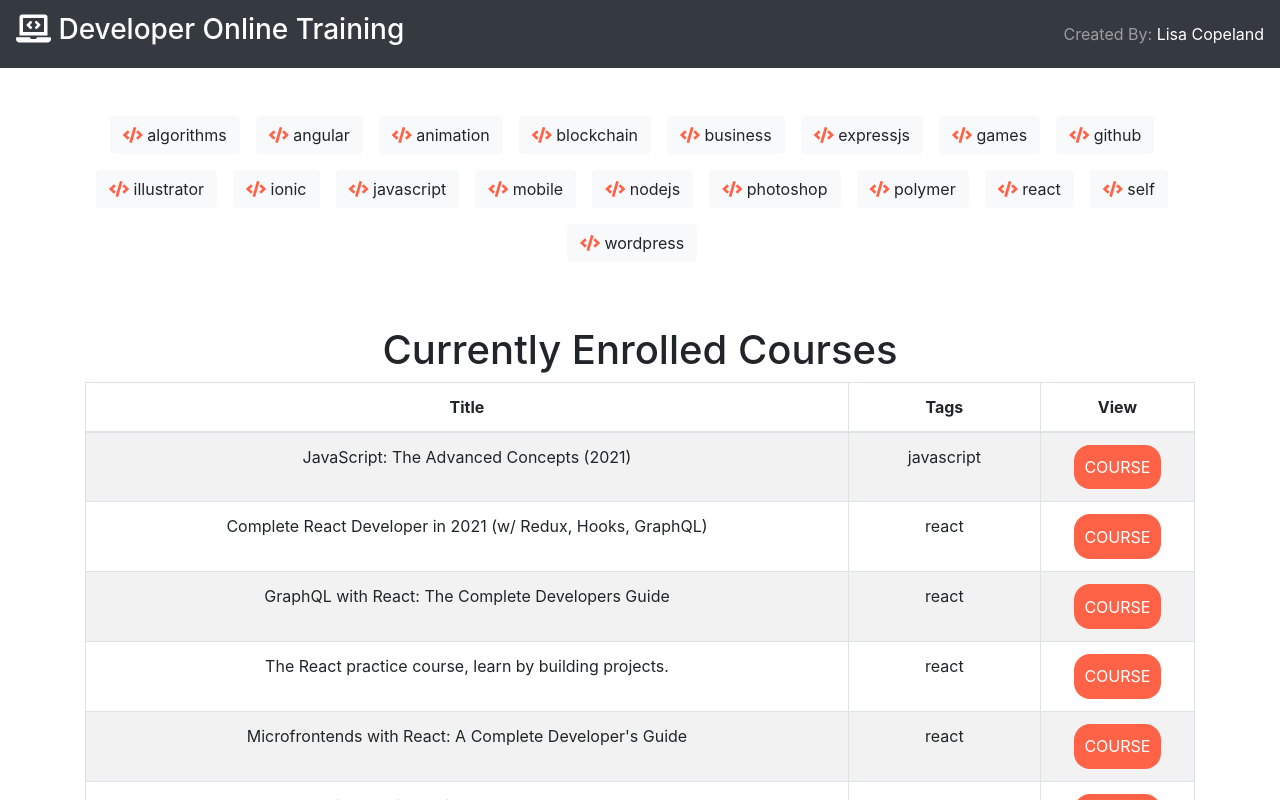
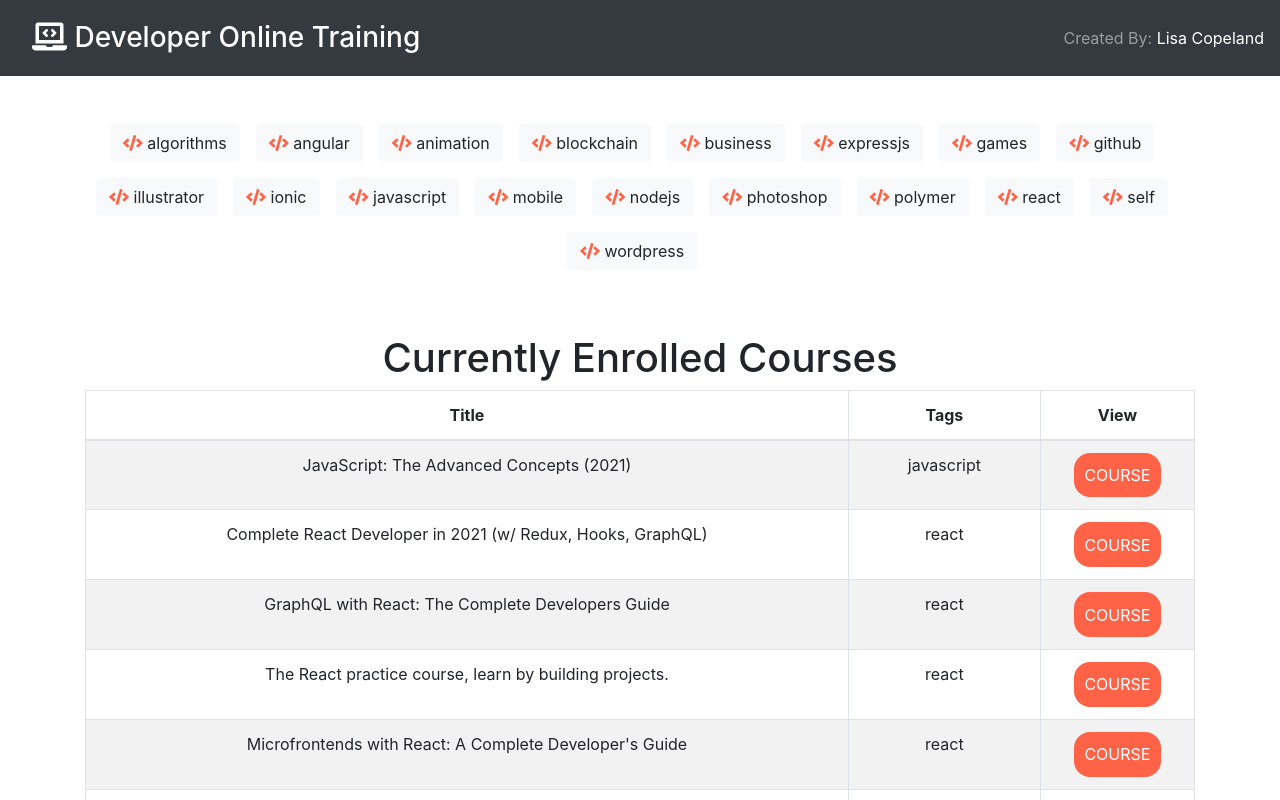
Before and after one commit to stopdaydreaming/octo-developer-training-courses, a React (Create React App) app: page / in a window 1280 px wide. Shown: the top 800 px of the page. Built offline with nearby package versions, Linux system fonts and the light colour scheme.

Commit message:
added spacing to nav brand

```diff
--- a/src/components/navigation/Navigation.jsx
+++ b/src/components/navigation/Navigation.jsx
@@ -7,7 +7,7 @@ const Navigation = () => {
     <>
       <Navbar expand="lg" bg="dark" variant="dark" className="mb-5">
         <Navbar.Brand href="#home">
-            <h3><i className="fas fa-laptop-code"></i> Developer Online Training </h3>
+            <h3 className="ml-3 mt-2"><i className="fas fa-laptop-code"></i> Developer Online Training </h3>
             </Navbar.Brand>
         <Navbar.Toggle />
         <Navbar.Collapse className="justify-content-end">
```
